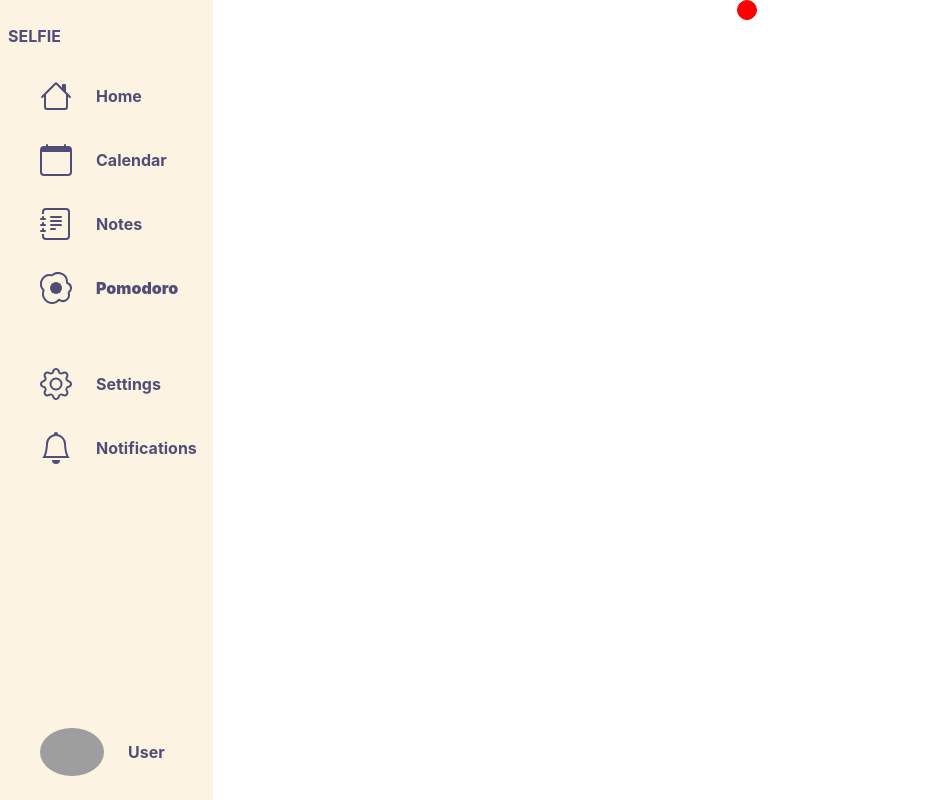
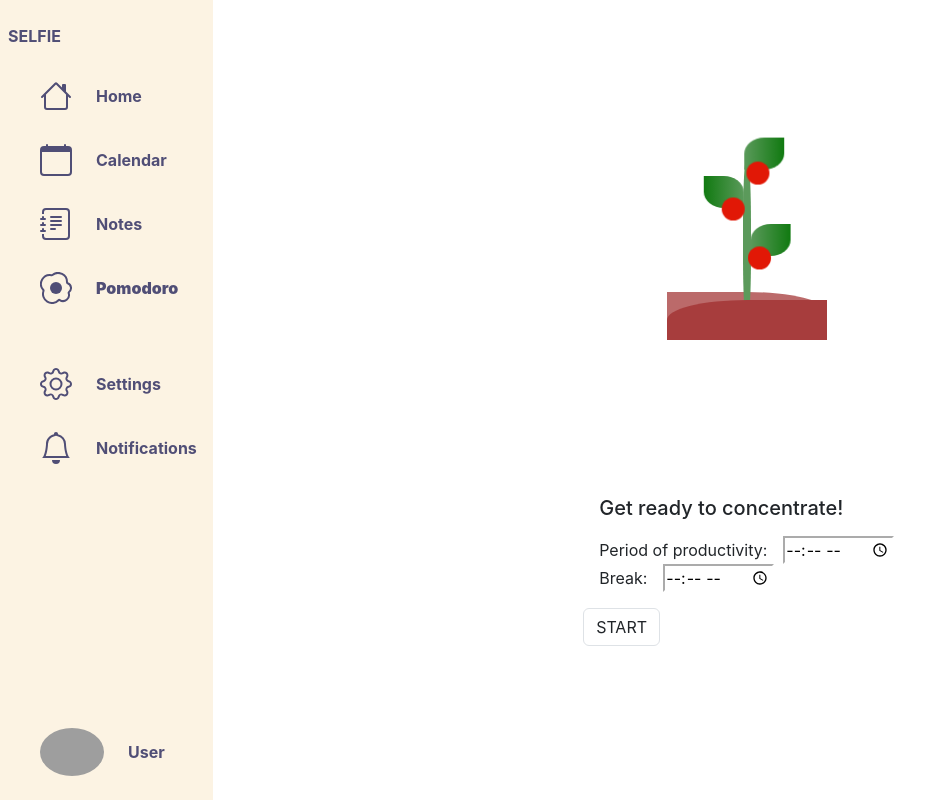
Before and after one commit to EleFerrzz28/Selfie---2024-2025, a React (Create React App) app: page /Pomodoro in a window 1280 px wide. Shown: the whole page, without its empty margins (0-947 px from the left). Built offline with nearby package versions, Linux system fonts and the light colour scheme; grey boxes are pictures that could not be loaded.

Commit message:
prima versione animazione pomodoro

```diff
--- a/src/components/EventForm.jsx
+++ b/src/components/EventForm.jsx
@@ -36,6 +36,9 @@ function EventForm(){
                 <p className="mt-2">Want to add a new category?</p>
                 <input className="input rounded"/>
             </div>
+            <div className="mt-2">
+                <input type='color' value="#947eb9"/>
+            </div>
         </form>
     );
 }
--- /dev/null
+++ b/src/components/PomodoroAnimation.css
@@ -0,0 +1,205 @@
+:root{
+    --green:rgb(91, 154, 91);
+}
+
+.container{
+    height:60vmin;
+}
+
+.pianta{
+    height:20vmin;
+}
+
+#terra, #terra1{
+    height:5vmin;
+    width:20vmin;
+    position:absolute;
+}
+
+#terra{
+    background-color: rgb(167, 61, 61);
+    transform: translate(0,50%);
+    border-radius: 50% 0 0 0;
+}
+#terra1{
+    background-color: rgb(187, 106, 106);
+    transform: translate(0,30%);
+    border-radius: 0 50% 0 0;
+    z-index:-1;
+}
+#gambo{
+    height: 0;
+    width:1vmin;
+    background-color:var(--green);
+    transform-origin: bottom;
+    border-radius: 40%;
+    animation: crescitaGambo 2s ease-in-out forwards;
+}
+
+@keyframes crescitaGambo{
+    0%{
+        height:0;
+    }
+    100%{
+        height: 20vmin;
+    }
+}
+
+.foglia{
+    opacity:0;
+    height:4vmin;
+    background:linear-gradient(90deg, var(--green) 0%, rgb(17, 122, 17) 100%);
+    position:absolute;
+    border-radius: 50% 0;
+    animation: crescitaFoglie 2s ease-in-out 2s forwards;
+}
+
+#foglia1{
+    transform: translate(43%,-470%);
+}
+
+#foglia2{
+    transform: translate(-58%,-350%) rotateX(-180deg);
+    background:linear-gradient(-90deg, var(--green) 0%, rgb(17, 122, 17) 100%);
+}
+
+#foglia3{
+    transform: translate(59%,-200%);
+}
+
+@keyframes crescitaFoglie{
+    0%{
+        opacity:0;
+        width:0;
+    }
+    100%{
+        opacity:1;
+        width:5vmin;
+    }
+}
+
+.pomo{
+    opacity:0;
+    height:2vmin;
+    width:2vmin;
+    position:absolute;
+    border-radius: 50%;
+}
+
+#pomo1{
+    transform: translate(50%,-850%);
+    animation: crescitaPomo1 2s ease-in-out 4s forwards;
+}
+
+#pomo2{
+    transform: translate(-58%,-650%) rotateX(-180deg);
+    animation: crescitaPomo2 2s ease-in-out 4s forwards;
+}
+
+#pomo3{
+    transform: translate(59%,-350%);
+    animation: crescitaPomo3 2s ease-in-out 4s forwards;
+}
+@keyframes crescitaPomo1{
+    0%{
+        opacity:0;
+        background-color: rgb(40, 169, 40);
+        transform: translate(50%,-850%);
+        height:2vmin;
+        width:2vmin;
+    }
+    20%{
+        opacity:1;
+    }
+    100%{
+        opacity:1;
+        background-color: red;
+        transform: translate(50%,-550%);
+        height:3vmin;
+        width:3vmin;
+    }
+}
+
+@keyframes crescitaPomo2{
+    0%{
+        opacity:0;
+        background-color: rgb(40, 169, 40);
+        transform: translate(-58%,-650%);
+        height:2vmin;
+        width:2vmin;
+    }
+    20%{
+        opacity:1;
+    }
+    100%{
+        opacity:1;
+        background-color: red;
+        transform: translate(-58%,-400%);
+        height:3vmin;
+        width:3vmin;
+    }
+}
+
+@keyframes crescitaPomo3{
+    0%{
+        opacity:0;
+        background-color: rgb(40, 169, 40);
+        transform: translate(57%,-350%);
+        height:2vmin;
+        width:2vmin;
+    }
+    20%{
+        opacity:1;
+    }
+    100%{
+        opacity:1;
+        background-color: red;
+        transform: translate(57%,-200%);
+        height:3vmin;
+        width:3vmin;
+    }
+}
+
+#bigPomo{
+    opacity:0;
+    background-color: red;
+    transform: translate(57%,-200%);
+    height:3vmin;
+    width:3vmin;
+    animation: crescitaBigPomo 1s ease-in-out 6s forwards;
+}
+
+#fogliaBigPomo{
+    opacity:0;
+    background:linear-gradient(90deg, var(--green) 0%, green 100%);
+    height:8vmin;
+    width:12vmin;
+    position:absolute;
+    border-radius: 50% 0;
+    transform: translate(50%, -230%) rotate(10deg);
+    animation: foglia 0.5s ease-in-out 7s forwards;
+}
+
+@keyframes foglia{
+    0%{
+        opacity:0;
+    }
+    100%{
+        opacity:1;
+    }
+}
+
+@keyframes crescitaBigPomo {
+    from{
+        transform: translate(57%,-200%);
+        height:3vmin;
+        width:3vmin;
+    }
+    to{
+        opacity:1;
+        background: linear-gradient(90deg, red 0%, rgb(181, 14, 14) 100%);
+        transform: translate(0,20%);
+        height:30vmin;
+        width:30vmin;
+    }
+}
--- /dev/null
+++ b/src/components/PomodoroAnimation.jsx
@@ -0,0 +1,22 @@
+import "./PomodoroAnimation.css"
+function PomodoroAnimation(){
+    return(
+        //animazione sessione di studio
+        <div className="container d-flex align-items-center justify-content-center">
+            <div className="pianta d-flex align-items-end justify-content-center">
+                <div id="gambo"></div>
+                <div className="foglia" id="foglia1"></div>
+                <div className="foglia" id="foglia2"></div>
+                <div className="foglia" id="foglia3"></div>
+                <div className="pomo" id="pomo1"></div>
+                <div className="pomo" id="pomo2"></div>
+                <div className="pomo" id="pomo3"></div>
+                <div id="terra"></div>
+                <div id="terra1"></div>
+                <div className="pomo" id="bigPomo"></div>
+                <div id="fogliaBigPomo"></div>
+            </div>
+        </div>
+    )
+}
+export default PomodoroAnimation;
--- /dev/null
+++ b/src/components/PomodoroPage.jsx
@@ -0,0 +1,26 @@
+import PomodoroAnimation from "./PomodoroAnimation"
+import "./PomodoroPage.css"
+function PomodoroPage(){
+    return(
+        <>
+            <PomodoroAnimation/>
+            <div class="card-body d-flex align-items-center justify-content-center">
+                <div>
+                    <h5 class="card-title m-3">Get ready to concentrate!</h5>
+                    <form class="m-3">
+                        <div>
+                            <label className="me-3">Period of productivity:</label>
+                            <input type="time" name="prod" value="30:00"/>
+                        </div>
+                        <div>
+                            <label className="me-3">Break:</label>
+                            <input type="time" name="prod"/>
+                        </div>
+                    </form>
+                    <button class="btn border rounded">START</button>
+                </div>
+            </div>
+        </>
+    )
+}
+export default PomodoroPage;
--- a/src/pages/Pomodoro.css
+++ /dev/null
@@ -1,14 +0,0 @@
-.pomoLomo{
-    display:flex;
-    justify-content: center;
-}
-#pomo{
-    width: 20px;
-    height: 20px;
-    background-color: red;
-    border:solid 1px red;
-    border-radius: 50%;
-}
-#fogliePomo{
-
-}
--- a/src/pages/Pomodoro.jsx
+++ b/src/pages/Pomodoro.jsx
@@ -1,7 +1,7 @@
 import MainNavbar from '../components/MainNavbar';
 import BottomNavbar from "../components/BottomNavbar";
 import useMediaQuery from '../hooks/useMediaQuery';
-import "./Pomodoro.css"
+import PomodoroPage from '../components/PomodoroPage';
 
 /* NOTA: la struttura per la renderizzazione è questa, cioè, per usare due navbar differenti
 è obbligatorio importare l'hook useMediaQuery e poi fare rendering condizionale; la
@@ -17,15 +17,14 @@ function Pomodoro() {
           <div className="col p-0 m-0 col-lg-2 col-md-3">
             <MainNavbar />
           </div>
-          <div className="pomoLomo col col-lg-10 col-md-9">
-            <div id='pomo'></div>
-            <div id="fogliePomo"></div>
+          <div className="col col-lg-10 col-md-9 col-sm-12">
+            <PomodoroPage/>
           </div>
         </div>
       ) : (
         <div className="mobile-layout p-5">
           <BottomNavbar />
-          <h1>This shall be the pomodoro page</h1>
+          <PomodoroPage/>
         </div>
       )}
     </div>
```
Also changed, not shown: src/components/PomodoroPage.css (added).
